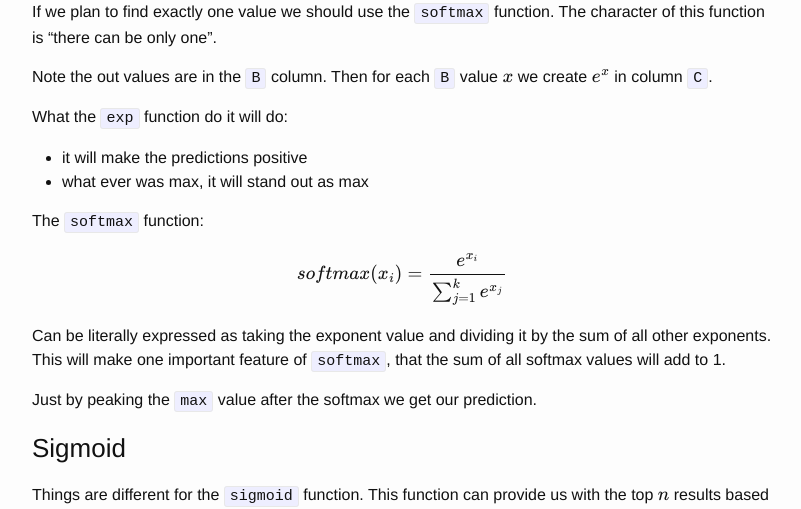
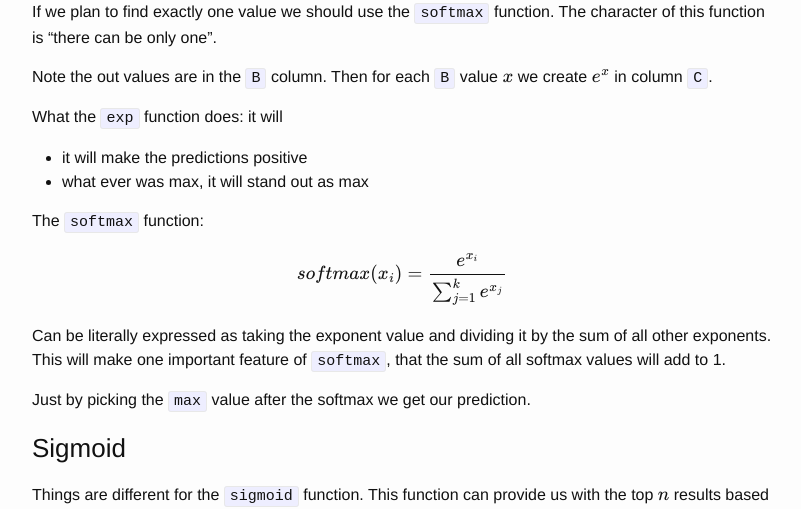
Before and after one commit to dejanbatanjac/dejanbatanjac.github.io, a Jekyll site: the page built from _posts/2019-07-04-softmax vs sigmoid.md, in a window 1280 px wide and 900 px high, scrolled down 440 px. Shown: the part 152-661 px from the top of the window, without its empty margins (238-1039 px from the left). Built offline with Jekyll 4.4.1, drawn with Linux system fonts in a browser that asks for light colours; formulas are drawn with MathJax 3.

Commit message:
fix: spelling/typos in 2019-07-04-softmax vs sigmoid.md + update izveštaj.pdf
Report now 55 articles.

```diff
--- a/_posts/2019-07-04-softmax vs sigmoid.md
+++ b/_posts/2019-07-04-softmax vs sigmoid.md
@@ -20,7 +20,7 @@ The character of this function is "there can be only one".
 
 Note the out values are in the `B` column. Then for each `B` value $x$ we create $e^x$ in column `C`.
 
-What the `exp` function do it will do:
+What the `exp` function does: it will
 * it will make the predictions positive
 * what ever was max, it will stand out as max
 
@@ -30,7 +30,7 @@ $$ softmax( x_i ) =  {     e^{x_i} \over \sum_{j=1}^k { e^{x_j} } } $$
 
 Can be literally expressed as taking the exponent value and dividing it by the sum of all other exponents. This will make one important feature of `softmax`, that the sum of all softmax values will add to 1.
 
-Just by peaking the `max` value after the softmax we get our prediction.
+Just by picking the `max` value after the softmax we get our prediction.
 
 ### Sigmoid
 
```
Also changed, not shown: 1 other file.
